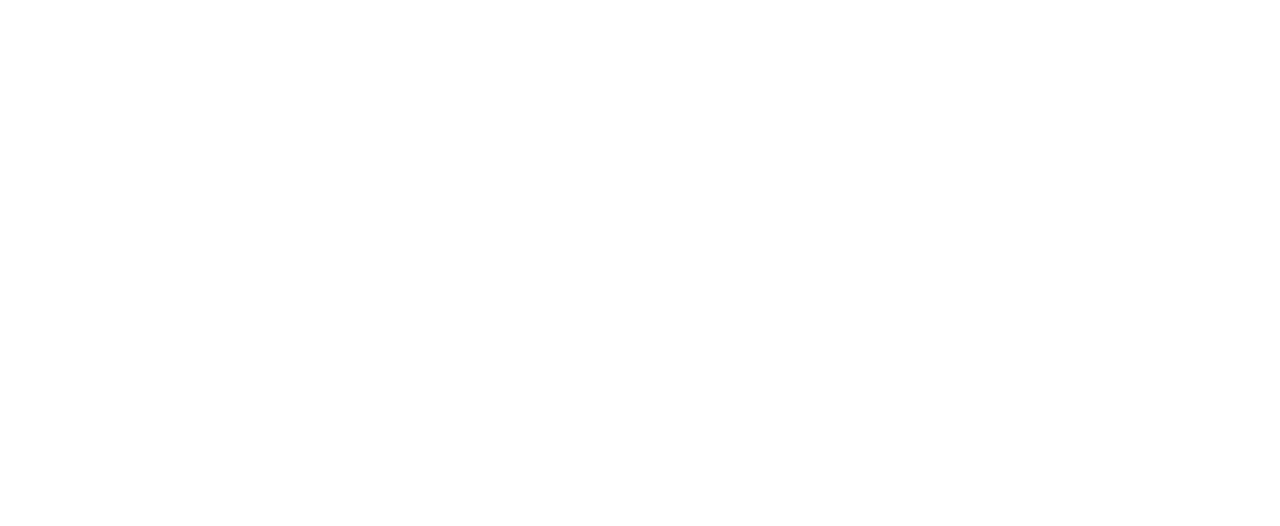
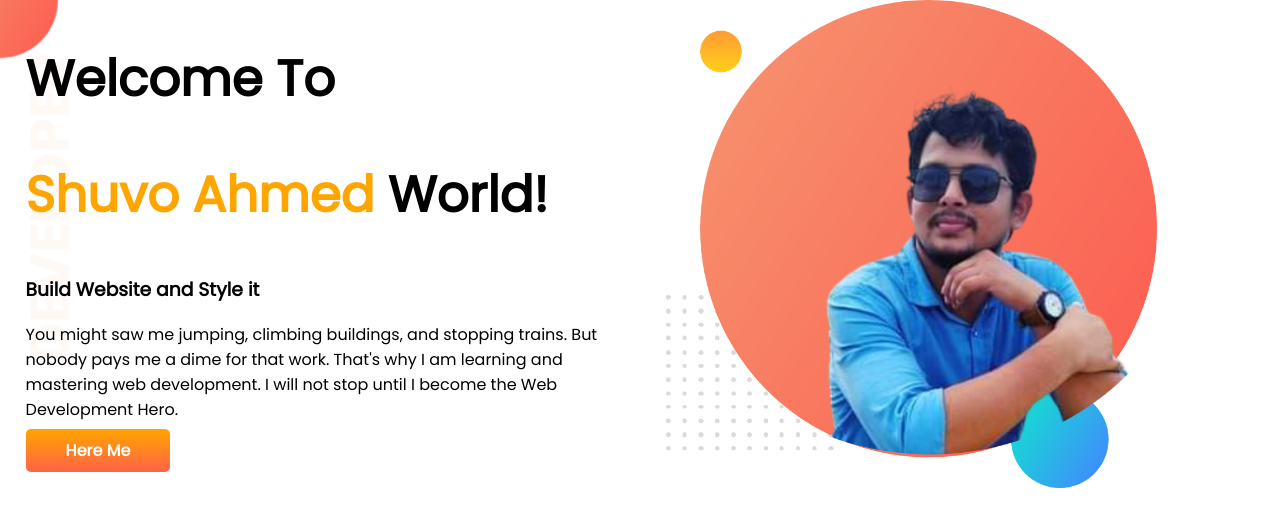
Before and after one commit to SheikhShuvoAhmed/developer-portfolio, a plain HTML site: page index.html in a window 1280 px wide. Drawn offline with Linux system fonts and the light colour scheme.

Commit message:
header section done

```diff
--- a/index.html
+++ b/index.html
@@ -1,13 +1,33 @@
 <!DOCTYPE html>
 <html lang="en">
+
 <head>
     <meta charset="UTF-8">
     <meta http-equiv="X-UA-Compatible" content="IE=edge">
     <meta name="viewport" content="width=device-width, initial-scale=1.0">
     <title>Shuvo Portfolio</title>
+    <link rel="preconnect" href="https://fonts.googleapis.com">
+    <link rel="preconnect" href="https://fonts.gstatic.com" crossorigin>
+    <link href="https://fonts.googleapis.com/css2?family=Oswald:wght@200;300&family=Poppins&display=swap"
+        rel="stylesheet">
     <link rel="stylesheet" href="style.css">
 </head>
+
 <body>
+    <section class="top_banar">
+        <div class="half_width">
+            <h1>Welcome To</h1>
+            <h1> <span class="orange_color">Shuvo Ahmed</span> World!</h1>
+            <h3>Build Website and Style it</h3>
+            <p>You might saw me jumping, climbing buildings, and stopping trains. But nobody pays me a dime for that
+                work.
+                That's why I am learning and mastering web development. I will not stop until I become the Web
+                Development
+                Hero.</p>
+            <a class="link_button" href="https://www.linkedin.com/in/sheikhshuvoahmed/" target="_blank">Here Me</a>
+        </div>
+        <div class="half_width"><img src="images/shuvo-bg.png" alt="shuvo's pic"></div>
+    </section>
+</body>
 
-</body>
 </html>
--- a/style.css
+++ b/style.css
@@ -0,0 +1,34 @@
+body{
+    font-family: 'Oswald', sans-serif;
+    font-family: 'Poppins', sans-serif;
+    margin: 0px;
+}
+h1{
+    font-size: 50px;
+}
+.orange_color{
+    color: orange;
+}
+section{
+    display: flex;
+}
+.half_width{
+    width: 50%;
+    padding-left: 2%;
+}
+.half_width img{
+    width: 80%;
+}
+.link_button{
+    text-decoration: none;
+    padding: 10px 40px;
+    border-radius: 5px;
+    color: white;
+    background-image: linear-gradient(orange, tomato);
+    font-weight: 700;
+}
+.top_banar{
+    background-image: url(images/top-banner.png);
+    background-repeat: no-repeat;
+
+}
```
Also changed, not shown: images/dream-bg.png (added), images/exp-bg.png (added), images/my-bg.png (added), images/my-bg2.png (added), images/shuvo-bg.png (added), images/top-banner.png (added), showOff/n.jpg (added), showOff/n1.jpg (added).
